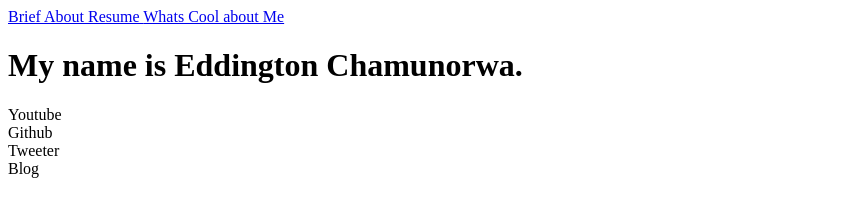
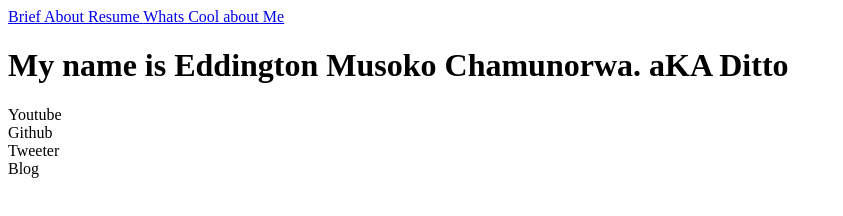
Before and after one commit to dittonedo45/magic-pashy, a plain HTML site: page index.html in a window 1280 px wide. Shown: the whole page, without its empty margins (0-843 px from the left). Drawn offline with nearby package versions, Linux system fonts and the light colour scheme.

Commit message:
Test boldness

```diff
--- a/index.html
+++ b/index.html
@@ -2,7 +2,9 @@
 <html>
 	<head>
 		<head>
-			<script src="https://ajax.googleapis.com/ajax/libs/jquery/3.6.4/jquery.min.js"></script>
+			<style>
+			</style>
+<script src="https://ajax.googleapis.com/ajax/libs/jquery/3.6.4/jquery.min.js"></script>
 <script difer>
 var arr=[]
 $(function ()
@@ -41,7 +43,7 @@ $(function ()
 		</div>
 		<div class="heading">
 			<h1>
-				My name is Eddington Chamunorwa.
+				My name is Eddington Musoko Chamunorwa. aKA <b>Ditto</b>
 			</h1>
 		</div>
 
```
